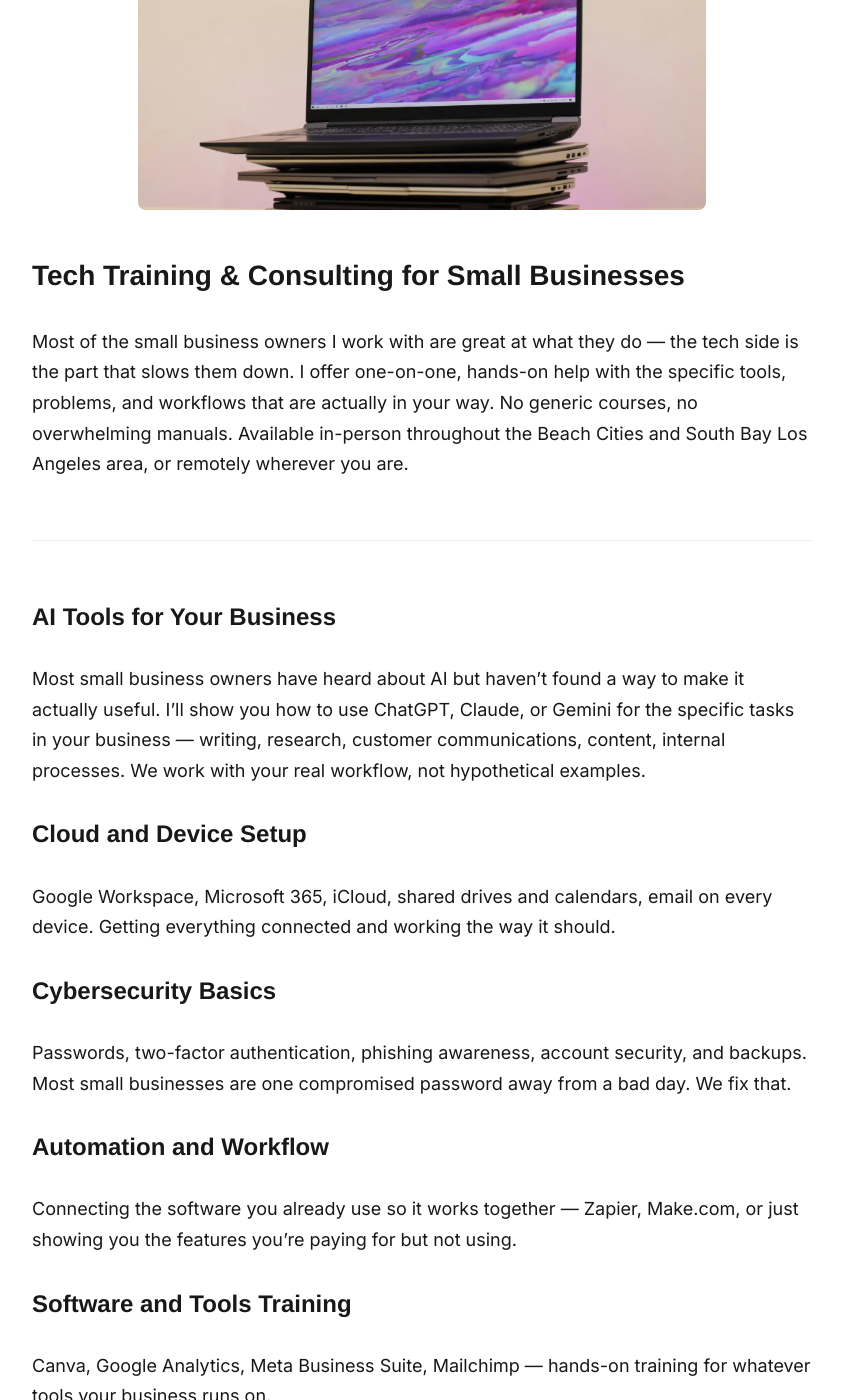
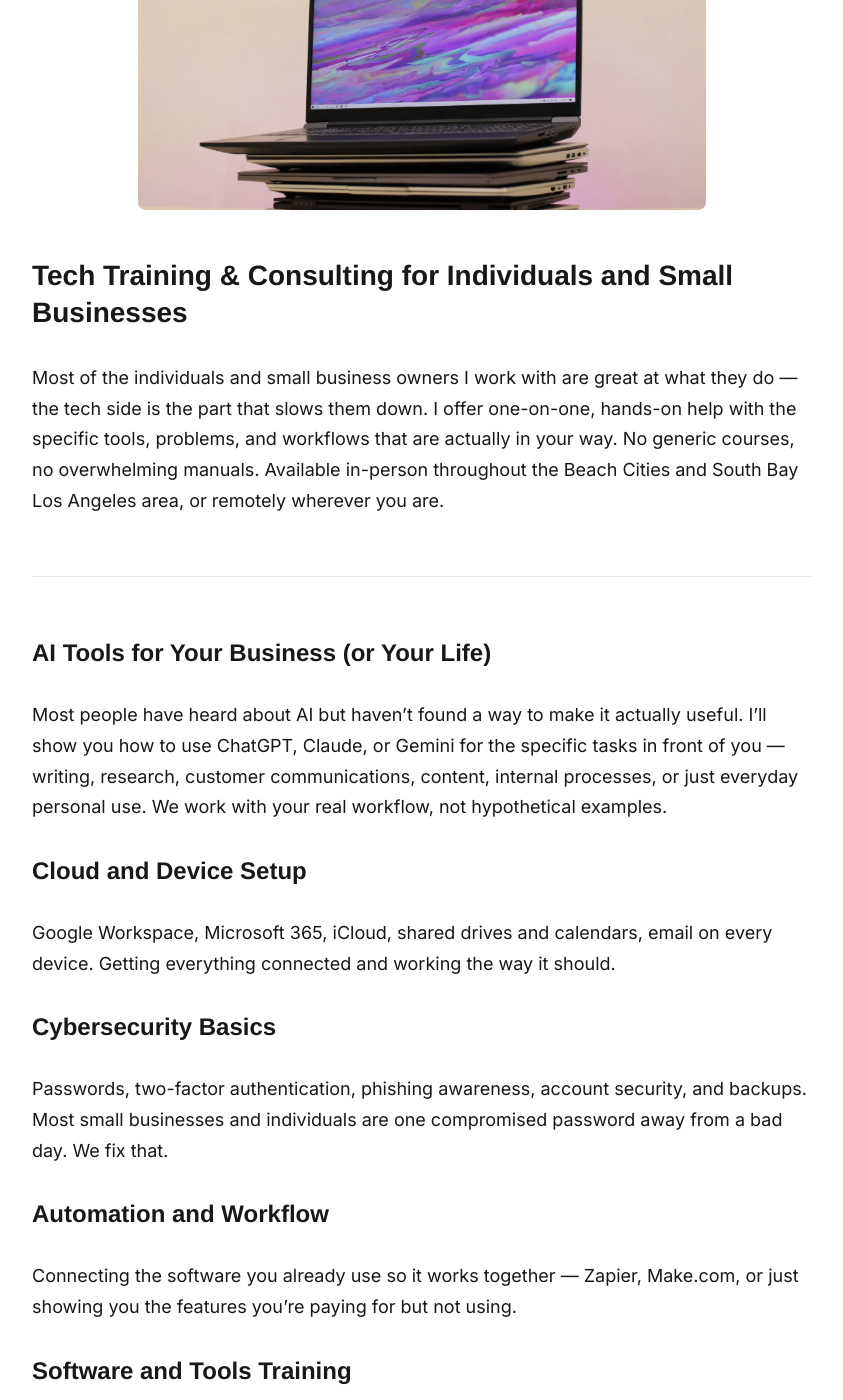
Before and after one commit to jtcarrasco/jtc, a Jekyll site: the page built from _pages/services.md, in a window 1280 px wide and 1400 px high, scrolled down 387 px. Shown: the whole window, without its empty margins (218-1061 px from the left). Built offline with Jekyll 4.4.1, drawn with Linux system fonts in a browser that asks for light colours; some web fonts are replaced; some of the changed text lies outside the part shown.

Commit message:
Include individuals alongside small businesses

```diff
--- a/_pages/services.md
+++ b/_pages/services.md
@@ -5,26 +5,26 @@ permalink: /services/
 image: '/assets/services-hero.webp'
 ---
 
-## Tech Training & Consulting for Small Businesses
+## Tech Training & Consulting for Individuals and Small Businesses
 
-Most of the small business owners I work with are great at what they do — the tech side is the part that slows them down. I offer one-on-one, hands-on help with the specific tools, problems, and workflows that are actually in your way. No generic courses, no overwhelming manuals. Available in-person throughout the Beach Cities and South Bay Los Angeles area, or remotely wherever you are.
+Most of the individuals and small business owners I work with are great at what they do — the tech side is the part that slows them down. I offer one-on-one, hands-on help with the specific tools, problems, and workflows that are actually in your way. No generic courses, no overwhelming manuals. Available in-person throughout the Beach Cities and South Bay Los Angeles area, or remotely wherever you are.
 
 ---
 
-### AI Tools for Your Business
-Most small business owners have heard about AI but haven't found a way to make it actually useful. I'll show you how to use ChatGPT, Claude, or Gemini for the specific tasks in your business — writing, research, customer communications, content, internal processes. We work with your real workflow, not hypothetical examples.
+### AI Tools for Your Business (or Your Life)
+Most people have heard about AI but haven't found a way to make it actually useful. I'll show you how to use ChatGPT, Claude, or Gemini for the specific tasks in front of you — writing, research, customer communications, content, internal processes, or just everyday personal use. We work with your real workflow, not hypothetical examples.
 
 ### Cloud and Device Setup
 Google Workspace, Microsoft 365, iCloud, shared drives and calendars, email on every device. Getting everything connected and working the way it should.
 
 ### Cybersecurity Basics
-Passwords, two-factor authentication, phishing awareness, account security, and backups. Most small businesses are one compromised password away from a bad day. We fix that.
+Passwords, two-factor authentication, phishing awareness, account security, and backups. Most small businesses and individuals are one compromised password away from a bad day. We fix that.
 
 ### Automation and Workflow
 Connecting the software you already use so it works together — Zapier, Make.com, or just showing you the features you're paying for but not using.
 
 ### Software and Tools Training
-Canva, Google Analytics, Meta Business Suite, Mailchimp — hands-on training for whatever tools your business runs on.
+Canva, Google Analytics, Meta Business Suite, Mailchimp — hands-on training for whatever tools your business or daily life runs on.
 
 ### General Tech Help and Troubleshooting
 Devices, printers, networks, slow computers, "it was working yesterday." In-person for hardware issues, remote for everything else.
```
